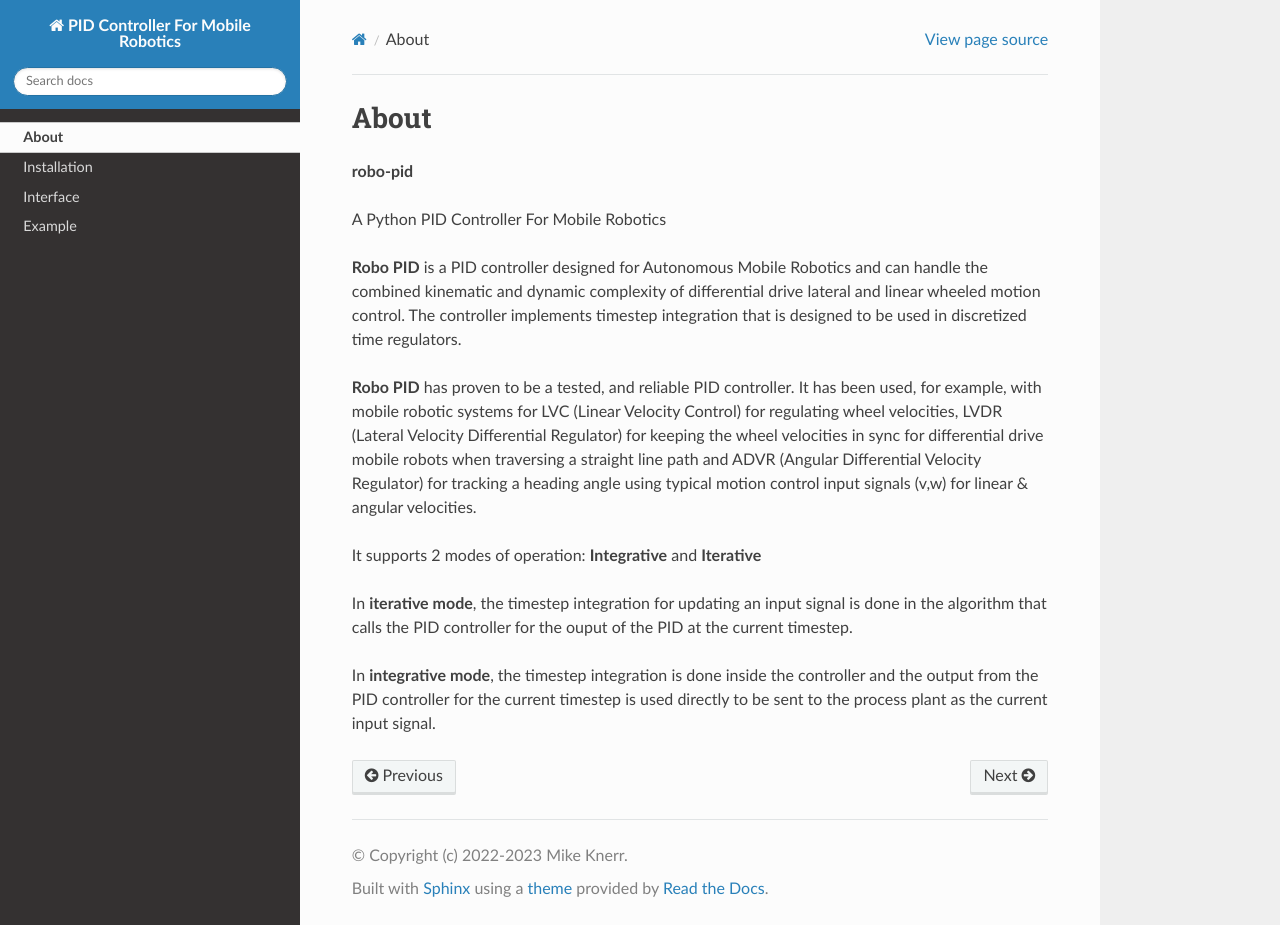
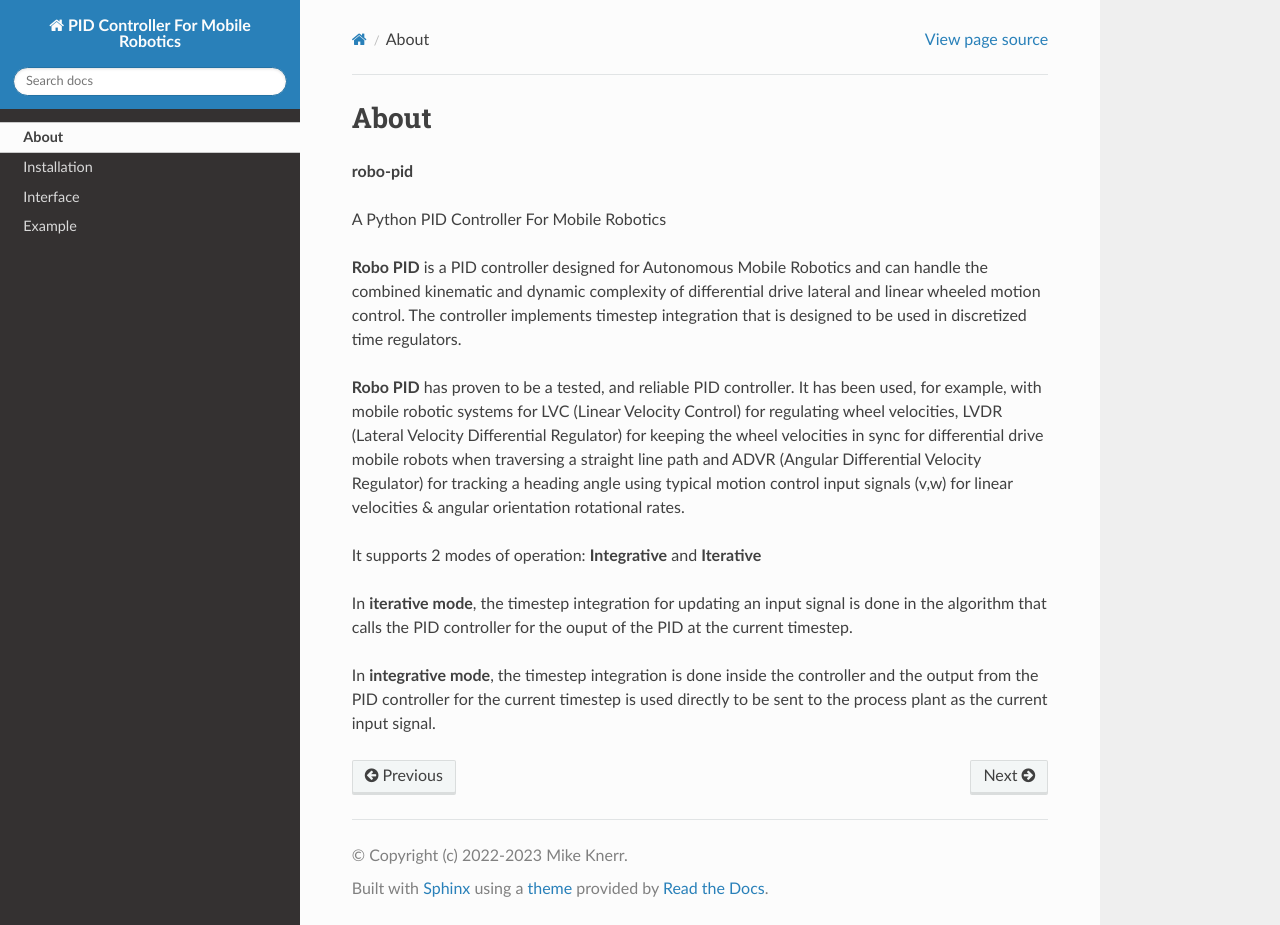
Before and after one commit to mkner/robo-pid, a Sphinx documentation site: the page built from docs/about.rst, in a window 1280 px wide and 925 px high. Built offline with Sphinx 7.4.7 and the Read the Docs theme 2.0.0, drawn with Linux system fonts in a browser that asks for light colours.

Commit message:
Update about.rst

```diff
--- a/docs/about.rst
+++ b/docs/about.rst
@@ -16,7 +16,7 @@ with mobile robotic systems for LVC (Linear Velocity Control) for regulating whe
 LVDR (Lateral Velocity Differential Regulator) for keeping the wheel velocities in sync for
 differential drive mobile robots when traversing a straight line path and
 ADVR (Angular Differential Velocity Regulator) for tracking a heading angle using typical
-motion control input signals (v,w) for linear & angular velocities.
+motion control input signals (v,w) for linear velocities & angular orientation rotational rates.
 
 It supports 2 modes of operation: **Integrative** and **Iterative**
 
```
